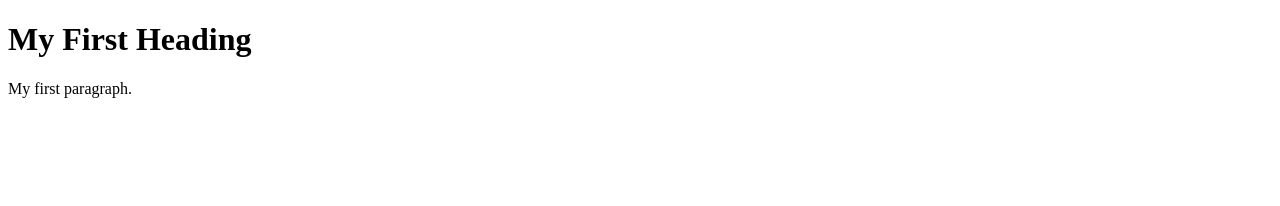
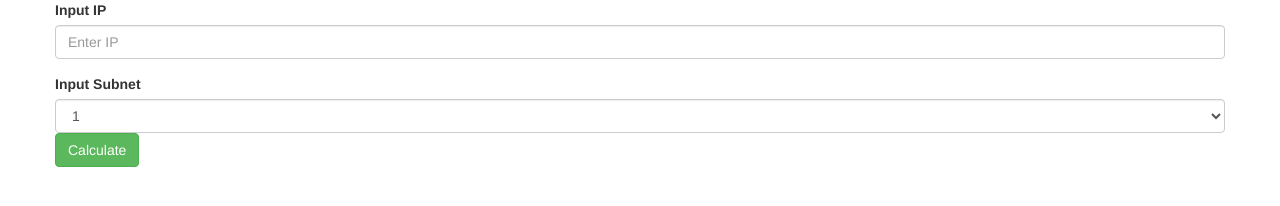
Before and after one commit to WilawanLelapratak/wilawanlelapratak.github.io, a plain HTML site: page Index.html in a window 1280 px wide. Drawn offline with nearby package versions, Linux system fonts and the light colour scheme.

Commit message:
input ip&subnet with enter

```diff
--- a/Index.html
+++ b/Index.html
@@ -2,11 +2,37 @@
 <html>
 <head>
 <title>Page Title</title>
+<link rel="stylesheet" href="https://maxcdn.bootstrapcdn.com/bootstrap/3.3.7/css/bootstrap.min.css">
 </head>
 <body>
 
-<h1>My First Heading</h1>
-<p>My first paragraph.</p>
+<!-- <h1>Hello World</h1> -->
+<div class="container">
+	<div class="row">
+		<div class="col">
+			<form>
+				<div class="form-group">
+				    <label for="Inputip">Input IP</label>
+				    <input type="text" class="form-control" id="Inputip" placeholder="Enter IP">
+			  	</div>
+			  	<div class="form-group">
+			  		<label for="Inputsubnet">Input Subnet</label>
+			  		<select class="form-control" id="subnet"></select>
+			  		<button id="submit" class='btn btn-success'>Calculate</button>
+			  	</div>
+			  </form>
+		</div>
+	</div>
+</div>
+
+
+
+<script
+  src="https://code.jquery.com/jquery-3.2.1.min.js"
+  integrity="sha256-hwg4gsxgFZhOsEEamdOYGBf13FyQuiTwlAQgxVSNgt4="
+  crossorigin="anonymous"></script>
+<script src="https://maxcdn.bootstrapcdn.com/bootstrap/3.3.7/js/bootstrap.min.js"></script>
+<script src="scripts.js"></script>
 
 </body>
 </html>
--- /dev/null
+++ b/scripts.js
@@ -0,0 +1,17 @@
+// function func_name(input) {
+// 	//dosomethings
+// 	return ;
+// }
+
+for (var i = 1; i <= 32; i++) {
+	console.log(i);
+	$('select#subnet').append("<option value="+i+">"+i+"</option>");
+}
+
+$('form').submit(function(e){
+	e.preventDefault();
+	var ip = $('input#Inputip').val();
+	var subnet = $('select#subnet').val();
+	console.log(ip);
+	console.log(subnet);
+});
```
